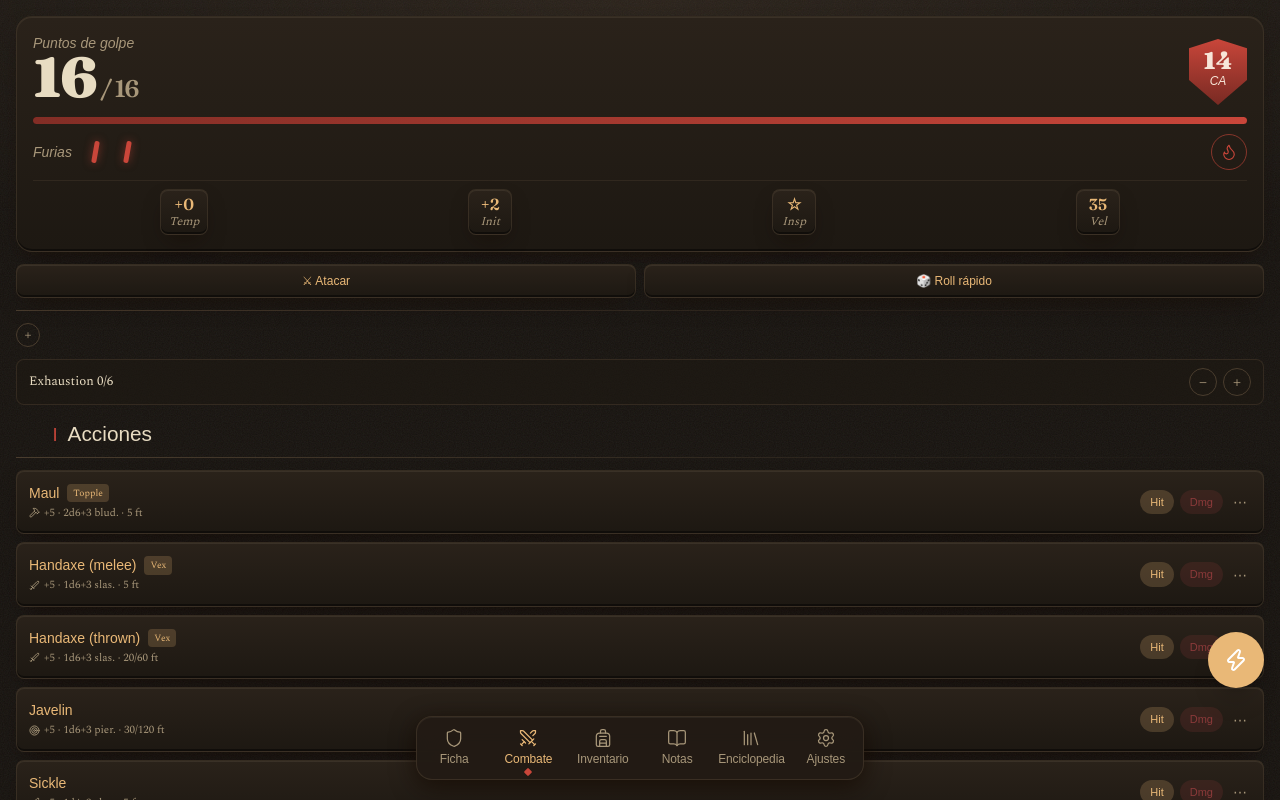
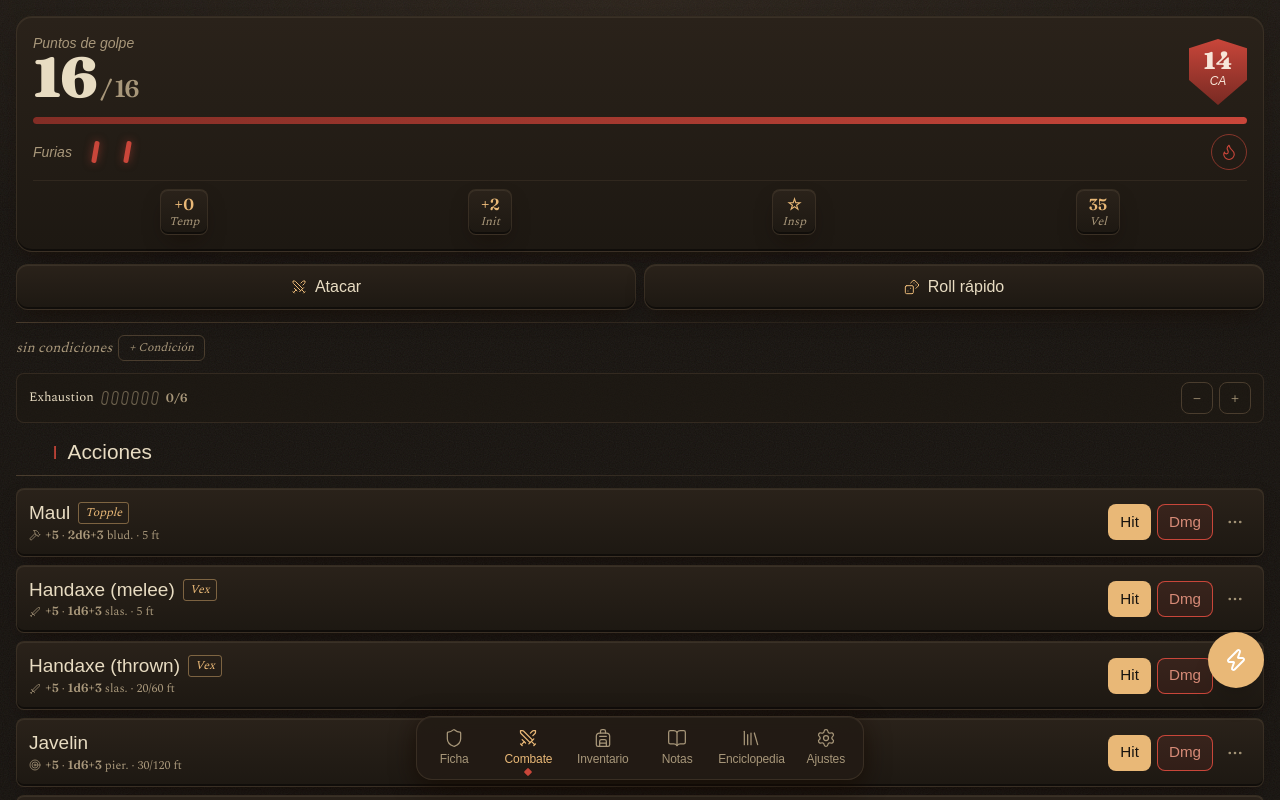
Before and after one commit to Gremiger/mavok, a Next.js app: page / in a window 1280 px wide. Both pictures are taken after a click on the button "Combate". Shown: the top 800 px of the page. Built offline with nearby package versions, Linux system fonts and the light colour scheme; a web font is replaced by a local one.

Commit message:
feat: journal-style attack rows, conditions and exhaustion in Combate

```diff
--- a/public/sw.js
+++ b/public/sw.js
@@ -1,4 +1,4 @@
-const STATIC_CACHE = "mavok-2b0eefb";
+const STATIC_CACHE = "mavok-f2f99e8";
 
 self.addEventListener("install", (event) => {
   event.waitUntil(
--- a/src/components/combat/AttackRow.tsx
+++ b/src/components/combat/AttackRow.tsx
@@ -10,7 +10,7 @@ import { linkifyConditions } from "@/lib/linkifyConditions";
 import { CONDITIONS } from "@/data/conditions";
 import { DiceResult } from "@/components/ui/DiceResult";
 import { Markdown } from "@/components/ui/Markdown";
-import { Sword, Target, Hammer } from "lucide-react";
+import { Sword, Target, Hammer, MoreHorizontal } from "lucide-react";
 import { useThemeContext } from "@/lib/context";
 
 const DAMAGE_TYPE_ICONS: Record<string, typeof Sword> = {
@@ -111,20 +111,18 @@ export function AttackRow({
       >
         <div className="flex-1 min-w-0">
           <div className="flex items-center gap-2">
-            <span className="font-heading text-sm text-accent truncate">
+            <span className="font-heading text-[1.1875rem] leading-tight text-foreground truncate">
               {attack.name}
             </span>
-            {attack.mastery && (
-              <span className="text-[0.6rem] px-1.5 py-0.5 bg-accent/20 text-accent rounded">
-                {attack.mastery}
-              </span>
+            {attack.mastery && <span className="ink-stamp">{attack.mastery}</span>}
+          </div>
+          <div className="text-xs text-muted mt-0.5">
+            {DamageIcon && (
+              <DamageIcon size={12} strokeWidth={1.5} className="inline-block mb-0.5 mr-1" />
             )}
-          </div>
-          <div className="text-[0.6875rem] text-muted mt-0.5">
-            {DamageIcon && (
-              <DamageIcon size={11} className="inline-block mb-0.5 mr-1" />
-            )}
-            {formatModifier(effectiveAttackBonus)} · {displayDamage()} {attack.damageType.slice(0, 4).toLowerCase()}. · {attack.range}
+            <span className="font-numeric">{formatModifier(effectiveAttackBonus)}</span> ·{" "}
+            <span className="font-numeric">{displayDamage()}</span>{" "}
+            {attack.damageType.slice(0, 4).toLowerCase()}. · {attack.range}
             {magicItemIndicator === "explicit-tag" &&
               (attackMagicBonus !== 0 || damageMagicBonus !== 0) &&
               (attackMagicBonus === damageMagicBonus ? (
@@ -145,7 +143,7 @@ export function AttackRow({
               e.stopPropagation();
               handleRollHit();
             }}
-            className="px-2.5 py-1 bg-accent/20 text-accent rounded-full text-[0.6875rem] font-heading active:scale-95 transition-transform"
+            className="btn-primary min-h-9 px-3 rounded-lg font-heading text-[0.95rem] active:scale-95 transition-transform duration-150"
           >
             Hit
           </button>
@@ -154,7 +152,7 @@ export function AttackRow({
               e.stopPropagation();
               handleRollDamage();
             }}
-            className="px-2.5 py-1 bg-danger/20 text-danger rounded-full text-[0.6875rem] font-heading active:scale-95 transition-transform"
+            className="btn-seal min-h-9 px-3 rounded-lg font-heading text-[0.95rem] active:scale-95 transition-transform duration-150"
           >
             Dmg
           </button>
@@ -168,12 +166,13 @@ export function AttackRow({
                   e.stopPropagation();
                   setMenuOpen((m) => !m);
                 }}
-                className="text-muted hover:text-foreground text-sm px-1"
+                aria-label="Más opciones"
+                className="text-muted hover:text-foreground w-8 h-9 flex items-center justify-center"
               >
-                ⋯
+                <MoreHorizontal size={18} strokeWidth={1.5} />
               </button>
               {menuOpen && (
-                <div className="absolute right-0 top-6 bg-card border border-border rounded-lg shadow-lg z-10 py-1 w-36">
+                <div className="absolute right-0 top-10 bg-card border border-border rounded-lg shadow-lg z-10 py-1 w-36">
                   {onEdit && (
                     <button
                       onClick={(e) => {
@@ -181,7 +180,7 @@ export function AttackRow({
                         setMenuOpen(false);
                         onEdit();
                       }}
-                      className="w-full text-left px-3 py-2 text-xs hover:bg-background"
+                      className="w-full text-left px-3 py-2 text-sm hover:bg-background"
                     >
                       Editar
                     </button>
@@ -193,7 +192,7 @@ export function AttackRow({
                         setMenuOpen(false);
                         onMoveUp();
                       }}
-                      className="w-full text-left px-3 py-2 text-xs hover:bg-background"
+                      className="w-full text-left px-3 py-2 text-sm hover:bg-background"
                     >
                       Mover arriba
                     </button>
@@ -205,7 +204,7 @@ export function AttackRow({
                         setMenuOpen(false);
                         onMoveDown();
                       }}
-                      className="w-full text-left px-3 py-2 text-xs hover:bg-background"
+                      className="w-full text-left px-3 py-2 text-sm hover:bg-background"
                     >
                       Mover abajo
                     </button>
@@ -217,7 +216,7 @@ export function AttackRow({
                         setMenuOpen(false);
                         onDelete();
                       }}
-                      className="w-full text-left px-3 py-2 text-xs text-danger hover:bg-background"
+                      className="w-full text-left px-3 py-2 text-sm text-danger hover:bg-background"
                     >
                       Eliminar
                     </button>
@@ -263,7 +262,7 @@ export function AttackRow({
             <div>
               <span className="text-accent font-heading">
                 {attack.mastery}
-                {attack.masterySaveDC && ` (DC ${attack.masterySaveDC})`}:
+                {attack.masterySaveDC && <> (DC <span className="font-numeric">{attack.masterySaveDC}</span>)</>}:
               </span>{" "}
               <span className="text-foreground/80">
                 {linkifyConditions(attack.masteryEffect, (name) =>
--- a/src/components/tabs/CombatTab.tsx
+++ b/src/components/tabs/CombatTab.tsx
@@ -28,6 +28,7 @@ import { rollD20Mode } from "@/lib/rollWithMode";
 import { exhaustionPenalty } from "@/lib/exhaustion";
 import { toggleVersatileDamage } from "@/lib/attackRoll";
 import { toast } from "sonner";
+import { Swords, Dices } from "lucide-react";
 
 function baseDice(damage: string): string {
   return damage.replace(/\s*[+-]\s*\d+\s*$/, "").trim();
@@ -234,18 +235,18 @@ export function CombatTab() {
               setAttacksForceOpenKey((k) => k + 1);
               attacksSectionRef.current?.scrollIntoView({ behavior: "smooth", block: "start" });
             }}
-            className="stone-card rounded-lg py-2 text-center text-xs font-heading text-accent active:scale-95 transition-transform"
+            className="stone-card rounded-xl py-2.5 flex items-center justify-center gap-2 font-heading text-base text-foreground active:scale-[0.97] transition-transform duration-150"
           >
-            ⚔ Atacar
+            <Swords size={16} strokeWidth={1.5} className="text-accent" /> Atacar
           </button>
           <button
             onClick={() => {
               setDadosForceOpenKey((k) => k + 1);
               dadosSectionRef.current?.scrollIntoView({ behavior: "smooth", block: "start" });
             }}
-            className="stone-card rounded-lg py-2 text-center text-xs font-heading text-accent active:scale-95 transition-transform"
+            className="stone-card rounded-xl py-2.5 flex items-center justify-center gap-2 font-heading text-base text-foreground active:scale-[0.97] transition-transform duration-150"
           >
-            🎲 Roll rápido
+            <Dices size={16} strokeWidth={1.5} className="text-accent" /> Roll rápido
           </button>
         </div>
       )}
@@ -273,15 +274,13 @@ export function CombatTab() {
               }}
             />
           ))}
-          <button
-            onClick={() => setConditionModalOpen(true)}
-            className="w-6 h-6 rounded-full border border-border text-muted text-sm flex items-center justify-center hover:border-accent hover:text-accent"
-          >
-            +
-          </button>
+          {combat.conditions.length === 0 && (
+            <span className="italic text-sm text-muted">sin condiciones</span>
+          )}
+          <GhostChip onClick={() => setConditionModalOpen(true)}>+ Condición</GhostChip>
         </div>
         {viewingCondition && combat.conditions.includes(viewingCondition) && (
-          <div className="text-xs text-foreground/80 bg-card/50 border border-border rounded-lg p-2">
+          <div className="text-sm text-foreground/85 stone-card rounded-xl p-3">
             <span className="font-heading text-accent">
               {viewingCondition}:
             </span>
@@ -294,19 +293,38 @@ export function CombatTab() {
       </div>
 
       <CompactRow
-        name={`Exhaustion ${combat.exhaustionLevel}/6`}
+        name={
+          <span className="flex items-center gap-2">
+            Exhaustion
+            <span className="flex gap-1" aria-hidden="true">
+              {Array.from({ length: 6 }, (_, i) => (
+                <span
+                  key={i}
+                  className={`w-1.5 h-3.5 rounded-sm rotate-[10deg] ${
+                    i < combat.exhaustionLevel ? "bg-cord" : "border border-muted/60"
+                  }`}
+                />
+              ))}
+            </span>
+            <span className="font-numeric text-muted text-xs">{combat.exhaustionLevel}/6</span>
+          </span>
+        }
         onClick={() => setExhaustionExpanded((e) => !e)}
         right={
           <div className="flex gap-1.5" onClick={(e) => e.stopPropagation()}>
             <button
+              type="button"
+              aria-label="Reducir Exhaustion"
               onClick={() => setExhaustionLevel(combat.exhaustionLevel - 1)}
-              className="w-7 h-7 rounded-full border border-border text-muted flex items-center justify-center hover:border-accent hover:text-accent"
+              className="w-8 h-8 rounded-lg border border-border text-muted flex items-center justify-center hover:border-accent hover:text-accent transition-colors"
             >
               −
             </button>
             <button
+              type="button"
+              aria-label="Aumentar Exhaustion"
               onClick={() => setExhaustionLevel(combat.exhaustionLevel + 1)}
-              className="w-7 h-7 rounded-full border border-border text-muted flex items-center justify-center hover:border-accent hover:text-accent"
+              className="w-8 h-8 rounded-lg border border-border text-muted flex items-center justify-center hover:border-accent hover:text-accent transition-colors"
             >
               +
             </button>
@@ -314,7 +332,7 @@ export function CombatTab() {
         }
       />
       {exhaustionExpanded && (
-        <div className="text-xs text-foreground/80 bg-card/50 border border-border rounded-lg p-2">
+        <div className="text-sm text-foreground/85 stone-card rounded-xl p-3">
           <Markdown>
             {CONDITIONS.find((c) => c.name === "Exhaustion")?.description ??
               ""}
```
